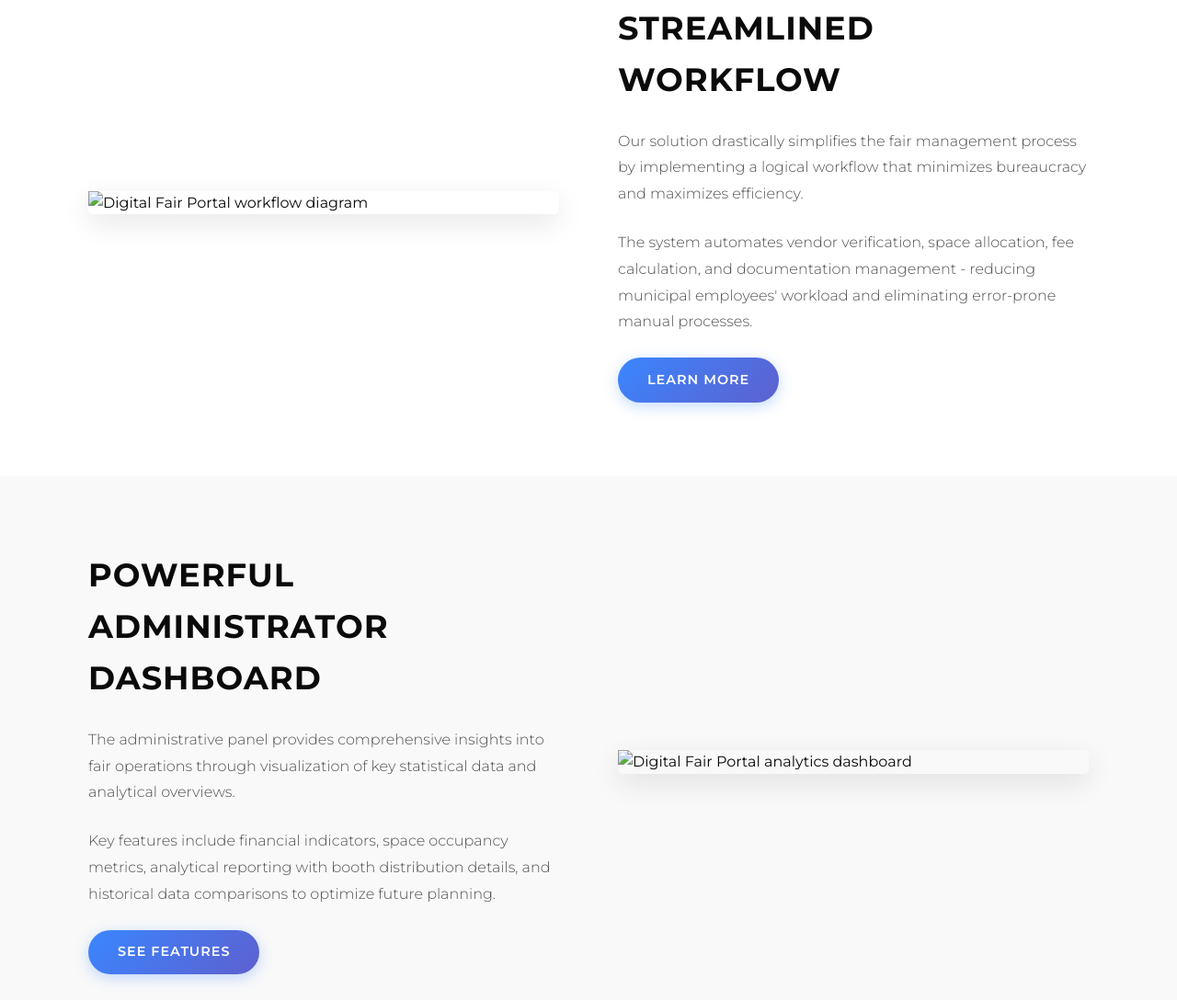
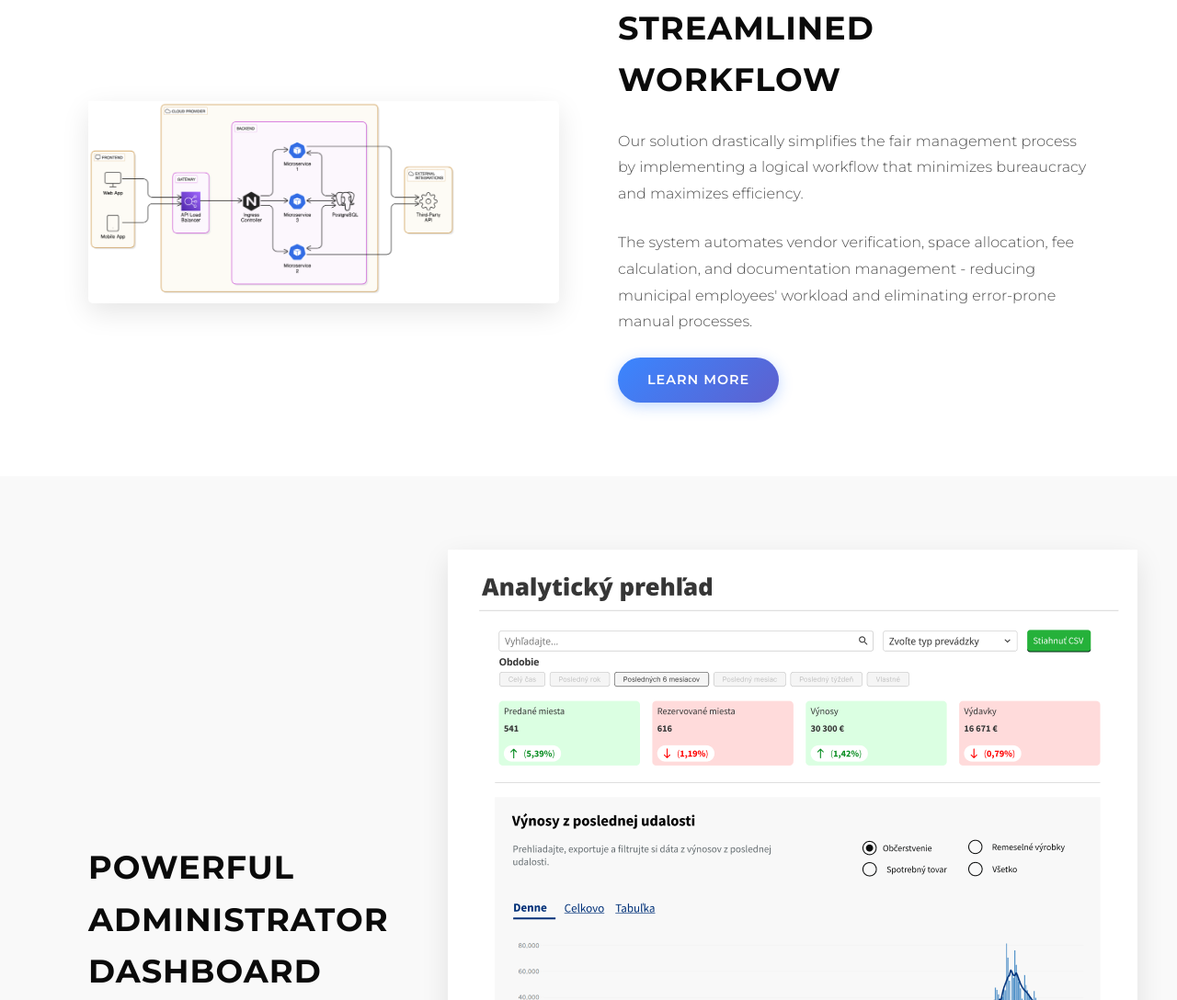
Before and after one commit to matuskolejak/softplus-tech, a plain HTML site: page index.html in a window 1280 px wide. Shown: the part 1833-2921 px from the top of the page at 92% size. Drawn offline with Linux system fonts and the light colour scheme.

Commit message:
Update index.html

```diff
--- a/index.html
+++ b/index.html
@@ -704,7 +704,7 @@
                 </div>
 
                 <div class="project-image">
-                    <img src="/api/placeholder/600/400" alt="Digital Fair Portal screenshot showing vendor map interface">
+                    <img src="Revuca_1.png" alt="Digital Fair Portal screenshot showing vendor map interface">
                 </div>
             </div>
         </div>
@@ -714,7 +714,7 @@
         <div class="container">
             <div class="workflow-grid">
                 <div class="workflow-image">
-                    <img src="/api/placeholder/600/400" alt="Digital Fair Portal workflow diagram" class="process-diagram">
+                    <img src="Revuca_2.png" alt="Digital Fair Portal workflow diagram" class="process-diagram">
                 </div>
 
                 <div class="workflow-content">
@@ -738,7 +738,7 @@
                 </div>
 
                 <div class="dashboard-image">
-                    <img src="/api/placeholder/600/400" alt="Digital Fair Portal analytics dashboard">
+                    <img src="Revuca_3.png" alt="Digital Fair Portal analytics dashboard">
                 </div>
             </div>
         </div>
```
